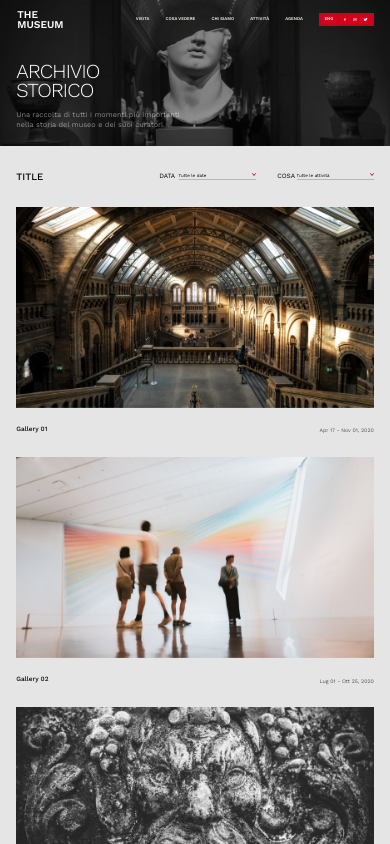
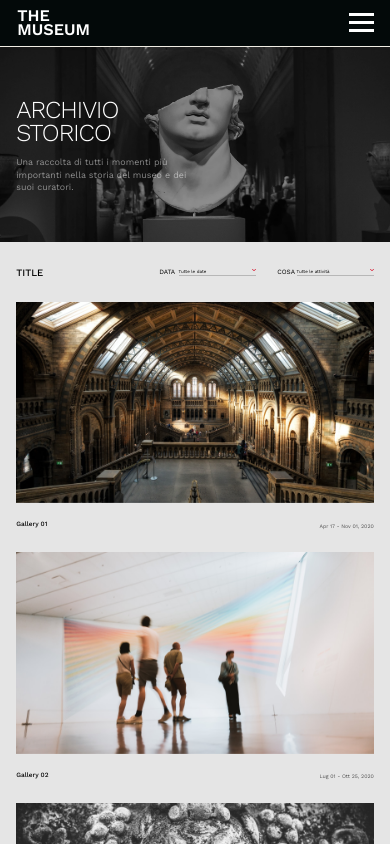
Before and after one commit to MCivas81/TheMuseum-challenge, a React (Create React App) app: page / in a window 390 px wide. Shown: the top 844 px of the page. Built offline with nearby package versions, Linux system fonts and the light colour scheme.

Commit message:
feat: add slider menu and fixed navbar
made changes for screens under 1024px

```diff
--- a/src/components/Header.css
+++ b/src/components/Header.css
@@ -1,27 +1,24 @@
-.header-container {
+.header_container {
   display: flex;
+  flex-direction: column;
   position: relative;
   color: #ffffff;
+  width: 100%;
 }
 
-.topnav {
+.navbar {
+  position: absolute;
+  width: 100%;
   display: flex;
+  align-items: center;
   justify-content: space-between;
-  align-items: center;
-  position: absolute;
-  width: 61%;
-  height: 4.688vw;
-  right: 4.167vw;
-  top: 2.656vw;
+  padding: 0 4.167vw;
+  box-sizing: border-box;
+  z-index: 1;
+  height: 10vw;
 }
 
-.company-name {
-  position: absolute;
-  left: 4.167vw;
-  top: 2.656vw;
-}
-
-.company-name h3 {
+.nav_logo h3 {
   font-size: 2.656vw;
   margin: 1px;
   font-weight: 600;
@@ -29,36 +26,34 @@
   text-transform: uppercase;
 }
 
-.topnav ul {
+.nav_menu {
+  width: 67%;
   display: flex;
-  list-style-type: none;
   align-items: center;
-  justify-content: center;
-  width: 100%;
-  padding: 0;
   justify-content: space-between;
+  list-style: none;
   font-weight: 600;
   font-size: 1.1vw;
   color: #f1eee5;
   text-transform: uppercase;
 }
 
-.topnav ul li:hover {
+.nav_item:hover {
   border-bottom: 4px solid #ffffff;
   cursor: pointer;
 }
 
-.socials-container {
+.nav_item.box {
   width: 23%;
   height: 3.2vw;
   display: flex;
+  align-items: center;
   background: #d6001c;
-  align-items: center;
   border: 2px solid #c4051e;
   box-sizing: border-box;
 }
 
-.lang-wrapper {
+.lang_wrapper {
   width: 35%;
   height: 100%;
   display: flex;
@@ -67,23 +62,36 @@
   box-sizing: border-box;
 }
 
-.lang-wrapper span {
+.lang_wrapper span {
   margin: auto;
 }
 
-.logos-wrapper {
+.socials_wrapper {
   width: 65%;
   display: flex;
   align-items: center;
   justify-content: space-evenly;
 }
 
-.social-logo {
+.social_logo {
   width: 2vw;
   height: 1vw;
 }
 
-.header-title {
+.hamburger {
+  display: none;
+}
+
+.bar {
+  display: block;
+  width: 25px;
+  height: 3px;
+  margin: 5px auto;
+  transition: all 0.3s ease-in-out;
+  background-color: #ffffff;
+}
+
+.header_title {
   position: absolute;
   width: 47.396vw;
   height: 10vw;
@@ -91,7 +99,7 @@
   top: 15.885vw;
 }
 
-.header-title h2 {
+.header_title h2 {
   font-weight: 300;
   font-size: 5.104vw;
   line-height: 98%;
@@ -118,8 +126,105 @@
   color: rgba(255, 255, 255, 0.5);
 }
 
-.header-img {
-  min-width: 100%;
+.header_img {
   height: 37.5vw;
   object-fit: cover;
 }
+
+@media (max-width: 1024px) {
+  .navbar {
+    position: fixed;
+    background-color: #030909;
+    height: 12vw;
+    border-bottom: 1px solid #f1eee5;
+  }
+
+  .nav_menu {
+    position: fixed;
+    right: -100%;
+    top: 12vw;
+    flex-direction: column;
+    text-align: center;
+    justify-content: space-evenly;
+    background-color: #030909;
+    width: 100%;
+    height: 50vh;
+    box-sizing: border-box;
+    transition: 0.3s;
+    z-index: 1;
+    padding: 0 0 30px 0;
+    margin: 0;
+  }
+
+  .nav_menu.active {
+    right: 0;
+    padding: 2.083vw 0;
+  }
+
+  .nav_logo h3 {
+    font-size: 4.167vw;
+  }
+
+  .nav_item {
+    font-size: 3vw;
+  }
+
+  .nav_item.box {
+    width: 50%;
+    height: 7.2vw;
+    display: flex;
+    align-items: center;
+    background-color: transparent;
+    border: 2px solid #f1eee5;
+    border-radius: 5px;
+    box-sizing: border-box;
+  }
+
+  .lang_wrapper {
+    border-right: 2px solid #f1eee5;
+  }
+
+  .social_logo {
+    width: 3vw;
+    height: 2vw;
+  }
+
+  .header_title {
+    top: 25vw;
+  }
+
+  .header_title h2 {
+    font-weight: 300;
+    font-size: 6.25vw;
+  }
+
+  .description p {
+    font-size: 2.292vw;
+  }
+
+  .description {
+    top: 40vw;
+  }
+
+  .header_img {
+    height: 50vw;
+    margin-top: 12vw;
+  }
+
+  .hamburger {
+    display: block;
+    cursor: pointer;
+  }
+
+  .hamburger.active .bar:nth-child(2) {
+    opacity: 0;
+  }
+
+  .hamburger.active .bar:nth-child(1) {
+    transform: translateY(8px) rotate(45deg);
+  }
+
+  .hamburger.active .bar:nth-child(3) {
+    transform: translateY(-8px) rotate(-45deg);
+  }
+}
--- a/src/components/Header.js
+++ b/src/components/Header.js
@@ -1,3 +1,4 @@
+import { useState } from 'react';
 import './Header.css';
 import headerImg from '../assets/images/image 77.png';
 import facebook from '../assets/logos/facebook.svg';
@@ -5,32 +6,51 @@ import instagram from '../assets/logos/instagram.svg';
 import twitter from '../assets/logos/twitter.svg';
 
 function Header() {
+  const [mobileMenu, setMobileMenu] = useState(false);
+
+  const toggleMenu = () => setMobileMenu(!mobileMenu);
+
   return (
-    <header className='header-container'>
-      <div className='company-name'>
-        <h3>the</h3>
-        <h3>museum</h3>
-      </div>
-      <nav className='topnav'>
-        <ul>
-          <li>visita</li>
-          <li>cosa vedere</li>
-          <li>chi siamo</li>
-          <li>attività</li>
-          <li>agenda</li>
-          <div className='socials-container'>
-            <div className='lang-wrapper'>
+    <header className='header_container'>
+      <nav className='navbar'>
+        <div className='nav_logo'>
+          <h3>the</h3>
+          <h3>museum</h3>
+        </div>
+        <ul className={`nav_menu ${mobileMenu ? `active` : ''}`}>
+          <li className='nav_item'>
+            <span>visita</span>
+          </li>
+          <li className='nav_item'>
+            <span>cosa vedere</span>
+          </li>
+          <li className='nav_item'>
+            <span>chi siamo</span>
+          </li>
+          <li className='nav_item'>
+            <span>attività</span>
+          </li>
+          <li className='nav_item'>
+            <span>agenda</span>
+          </li>
+          <li className='nav_item box'>
+            <div className='lang_wrapper'>
               <span>ENG</span>
             </div>
-            <div className='logos-wrapper'>
-              <img className='social-logo' src={facebook} alt='facebook logo' />
-              <img className='social-logo' src={instagram} alt='instagram logo' />
-              <img className='social-logo' src={twitter} alt='twitter logo' />
+            <div className='socials_wrapper'>
+              <img className='social_logo' src={facebook} alt='facebook logo' />
+              <img className='social_logo' src={instagram} alt='instagram logo' />
+              <img className='social_logo' src={twitter} alt='twitter logo' />
             </div>
-          </div>
+          </li>
         </ul>
+        <div className={`hamburger ${mobileMenu ? `active` : ''}`} onClick={toggleMenu}>
+          <span className='bar'></span>
+          <span className='bar'></span>
+          <span className='bar'></span>
+        </div>
       </nav>
-      <div className='header-title'>
+      <div className='header_title'>
         <h2>archivio</h2>
         <h2>storico</h2>
       </div>
@@ -39,7 +59,7 @@ function Header() {
           Una raccolta di tutti i momenti più importanti nella storia del museo e dei suoi curatori.
         </p>
       </div>
-      <img className='header-img' src={headerImg} alt='Header Img' />
+      <img className='header_img' src={headerImg} alt='Header Img' />
     </header>
   );
 }
```
